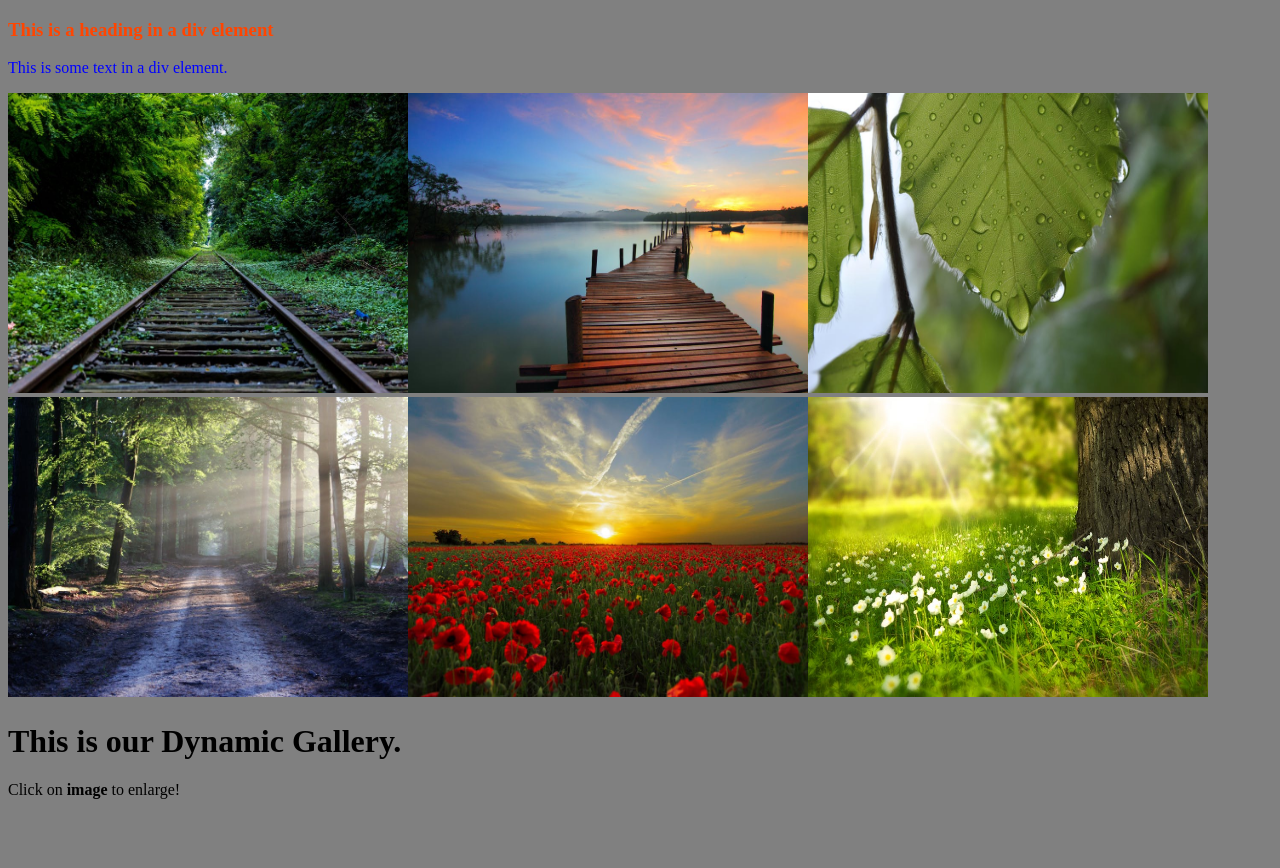
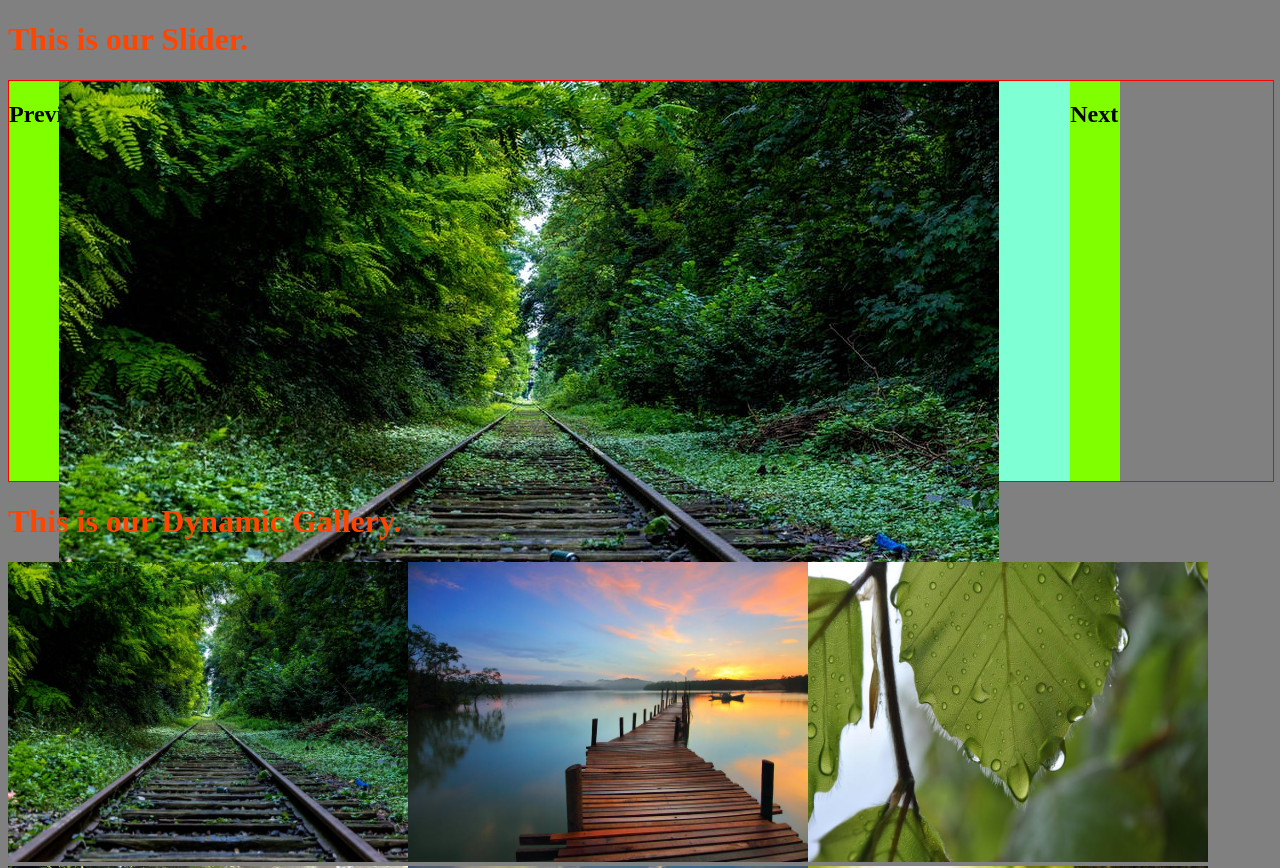
Before and after one commit to jlau1435/dynamicGallery, a plain HTML site: page index.html in a window 1280 px wide. Shown: the top 868 px of the page. Before the commit the page ends 815 px from the top, so only its background shows below. Drawn offline with nearby package versions, Linux system fonts and the light colour scheme.

Commit message:
updates 12/11/17 with Slider

```diff
--- a/dynamicgallery.js
+++ b/dynamicgallery.js
@@ -1,3 +1,4 @@
+
 var pictureArray = ["pic1.jpg", "pic2.jpeg", "pic3.jpeg", "pic4.jpg", "pic5.jpg", "pic6.jpeg"];
 
 var altName = [
@@ -10,20 +11,69 @@ var altName = [
 
 var length = pictureArray.length;
 
-for (var i = 0; i < length; i = i+1) {
+
+;
+
+
+ // SLIDER
+
+var sliderIndex = 0;
+
+var currentSliderImage = pictureArray[sliderIndex];
+
+
+    var currentSlider = "<img src=\"Images/" + pictureArray[sliderIndex] + "\">";
+
+    $("#currentPicture").append(currentSlider);
+
+
+
+
+
+
+
+// DYNAMIC GALLERY
+
+
+for(var i = 0; i < length; i = i+1) {
 
   var picture = "<img src=\"Images/" + pictureArray[i] + " \"  alt=\" " + altName[i] + " \"  height=\"300\" width=\"400\">";
 
-   var linkImage ="<a href=\" images/" + pictureArray[i] +" \">" + picture + "</a>";
+var linkImage = picture;
+var pictureListItem = "<li id=\"image-" + i + "\">" + linkImage + "</li>";
 
-    var pictureListItem = "<li>" + linkImage + "</li>";
-
-    console.log (picture);
-
-    $("body").css("background-color", "gray");
-
-
- $("#mainbox").append(pictureListItem);
+$("body").css("background-color", "gray")
+   $("#mainbox").append(pictureListItem);
 
 console.log (picture);
 }
+
+for (var i =0; i< pictureArray.length; i = i + 1) {
+
+
+   $("#image-" + i + " img").click( function(e) {
+
+
+var currentImage = $(this).attr("src");
+
+var currentAltName = $(this).attr("alt");
+
+
+       $("#lightbox").css("display", "block");
+
+       console.log(currentImage);
+
+
+       $("#lightbox").html("<img src=\" " + currentImage + " \"  alt=\" " + currentAltName + " \"  height=\"600\" width=\"800\">"
+        );
+
+        $("#lightbox img").click (function(e){
+
+
+            $("#lightbox").css("display", "none");
+
+        } );
+
+    }  );
+
+}
--- a/index.html
+++ b/index.html
@@ -12,27 +12,66 @@
   crossorigin="anonymous"></script>
 
   </head>
+
   <body>
 
-<div style="color:#0000FF">
-  <h3>This is a heading in a div element</h3>
-  <p>This is some text in a div element.</p>
+      <h1>This is our Slider.</h1>
+
+
+
+
+
+ <div id="slider">
+
+          <div id="previous">
+      <h2>Previous</h2>
+      </div>
+
+            <div id="currentPicture">
+
+
+            </div>
+
+            <div id="next">
+      <h2>Next</h2>
+      </div>
+
 </div>
+
+
+
+
+
+
+<div id="dynamicGallery">
+
+ <h1>This is our Dynamic Gallery.</h1>
 
       <div id="mainbox">
 
       </div>
 
-    <h1>This is our Dynamic Gallery.</h1>
+      <div id="lightbox">
+
+      </div>
+
+
+</div>
+
+
+  <!--  <h1>This is our Dynamic Gallery.</h1>
 
     <p>
       Click on  <strong>image</strong> to enlarge!
     </p>
+-->
 
-      <ul>
-
-</ul>
-
+      <!--    <button id="showdiv">Show Box</button>
+      <div style="color:#0000FF">
+  <h3>This is a heading in a div element</h3>
+  <p>This is some text in a div element.</p>
+</div>
+-->
 	  <script src="dynamicgallery.js"></script>
   </body>
 </html>
--- a/styles.css
+++ b/styles.css
@@ -1,12 +1,64 @@
-h3{
+h1{
 	color: orangered;
 }
 
-body{ background: #FFFF00}
+body{ background: #gray
+}
 
 li {
     display: inline;
+    align-items: center;
 
 }
 
 /* CSS comments ---  CSS goes from top to bottom - what ever is applied last will appear in the browser. */
+
+
+
+#slider {
+    width: 100%;
+    height: 400px;
+    border: 1px solid red;
+}
+
+#slider div {
+    float: left;
+}
+
+#previous {
+    width: 50px;
+    height: 400px;
+    background-color: chartreuse;
+
+}
+
+#currentPicture {
+    width: 80%;
+    height: 400px;
+    background-color: aquamarine;
+    ;
+}
+
+#next {
+    width: 50px;
+    height: 400px;
+    background-color: chartreuse;
+
+}
+
+
+#mainbox {
+
+}
+
+
+
+#lightbox {
+    position: fixed;
+    top: 100px;
+    left: 100px;
+    width: 800px;
+    height: 600px;
+        display: none;
+    background-color: white;
+}
```
Also changed, not shown: dynamicgallery2.js (added, +35 -0 lines).
